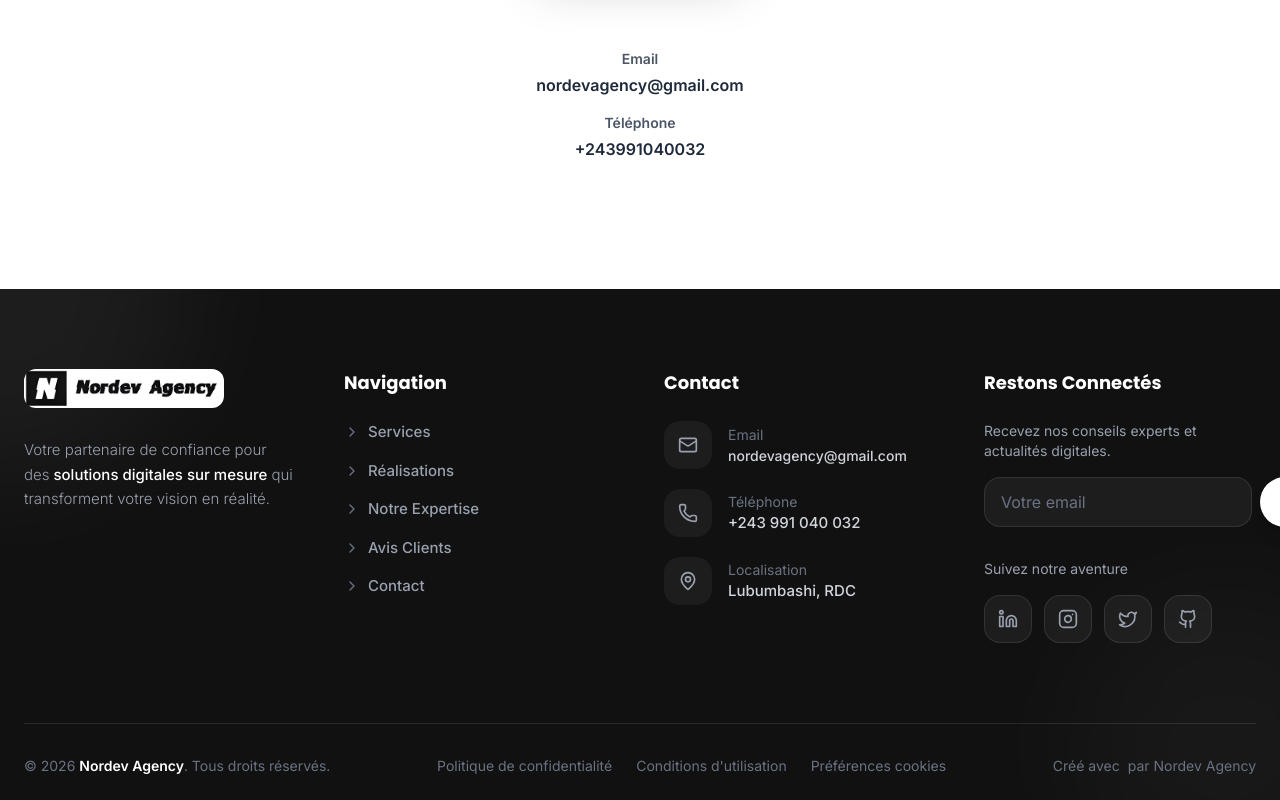
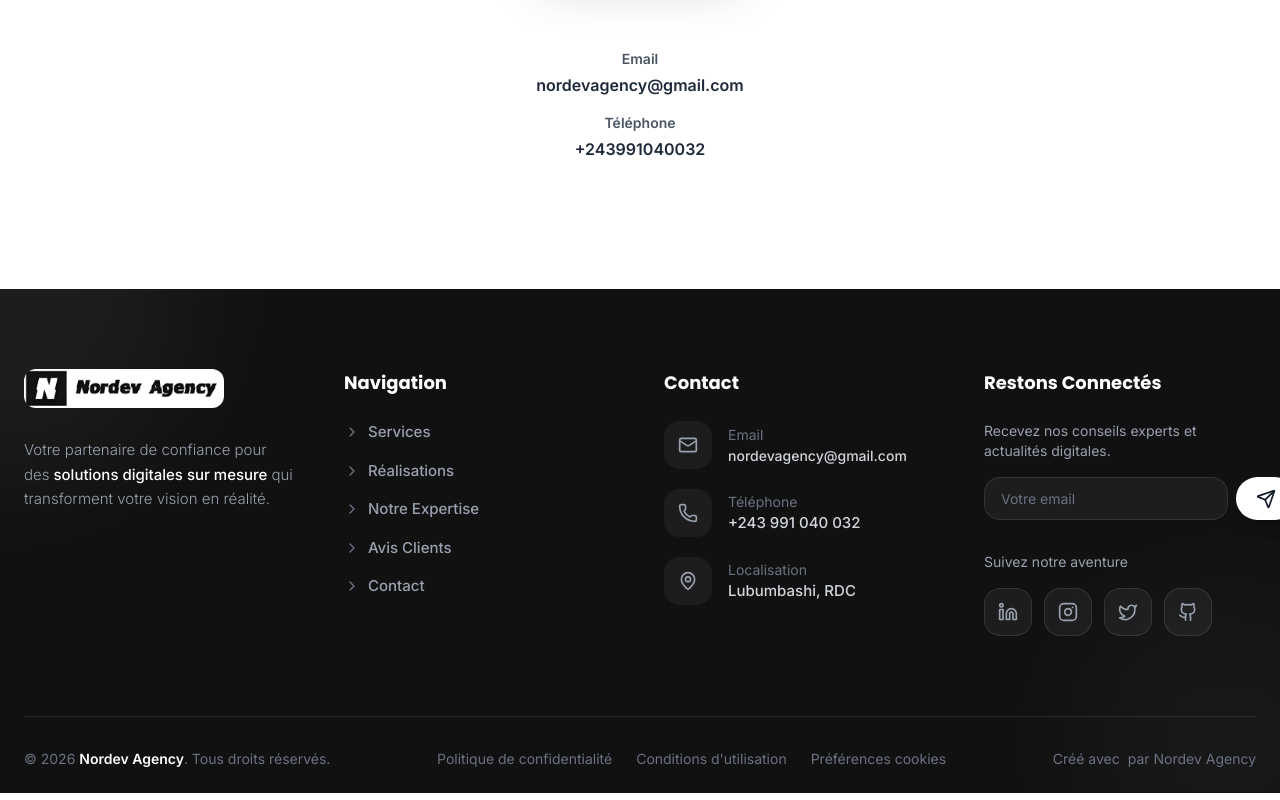
Before and after one commit to freddymk313/nordevagency, a Next.js app: page / in a window 1280 px wide. Shown: the part 4657-5457 px from the top of the page. Built offline with nearby package versions, Linux system fonts and the light colour scheme.

Commit message:
footer input and btn size

```diff
--- a/components/Footer.tsx
+++ b/components/Footer.tsx
@@ -170,9 +170,9 @@ const Footer = () => {
                 <input
                   type="email"
                   placeholder="Votre email"
-                  className="flex-1 bg-white/5 border border-white/10 rounded-2xl px-4 py-3 text-white placeholder-gray-500 focus:outline-none focus:border-white/30 transition-colors"
+                  className="flex-1 bg-white/5 border text-[14px] border-white/10 rounded-2xl px-4 py-2.5 text-white placeholder-gray-500 focus:outline-none focus:border-white/30 transition-colors"
                 />
-                <button className="bg-white text-gray-900 px-6 py-3 rounded-full hover:bg-gray-100 transition-all duration-300 font-semibold shadow-lg hover:shadow-xl transform hover:-translate-y-0.5">
+                <button className="bg-white text-gray-900 px-5 py-2.5 rounded-full hover:bg-gray-100 transition-all duration-300 font-semibold shadow-lg hover:shadow-xl transform hover:-translate-y-0.5">
                   <Send className="w-5 h-5" />
                 </button>
               </div>
```
